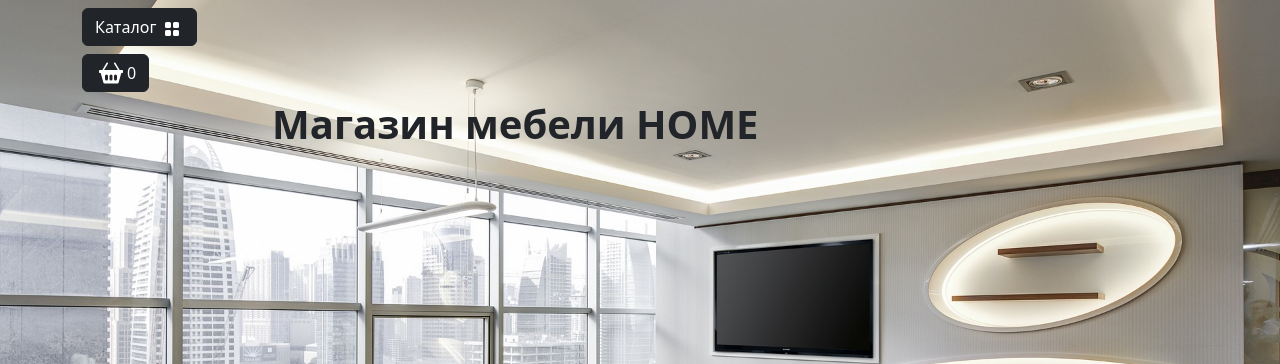
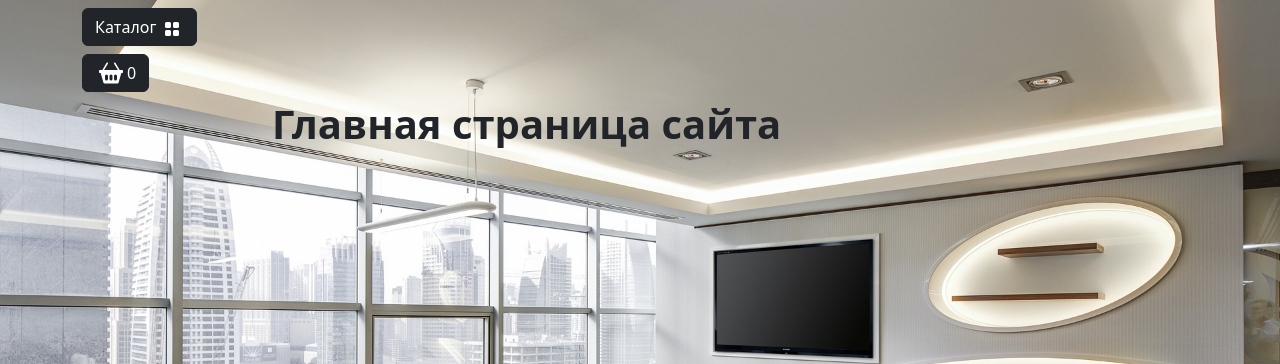
Before and after one commit to Deveno2222/Store, a Django app: page / in a window 1280 px wide. Shown: the part 56-420 px from the top of the page. Run offline with Django 4.2, Linux system fonts and the light colour scheme; some libraries are stand-ins or nearby versions.

Commit message:
updated index.html

```diff
--- a/main/templates/main/index.html
+++ b/main/templates/main/index.html
@@ -6,10 +6,14 @@
     <link rel="stylesheet" href="{% static "deps/css/my_footer_css.css" %}">
 {% endblock %}
 
+{% block title %}
+    {{ title }}
+{% endblock %}
+
 {% block content %}
 <div class="col-lg-10">
     <!-- Контент на странице -->
-    <h1 class="mt-5 pt-5"><strong>Магазин мебели HOME</strong></h1>
+    <h1 class="mt-5 pt-5"><strong>{{ content }}</strong></h1>
 </div>
 {% endblock %}
 
```
